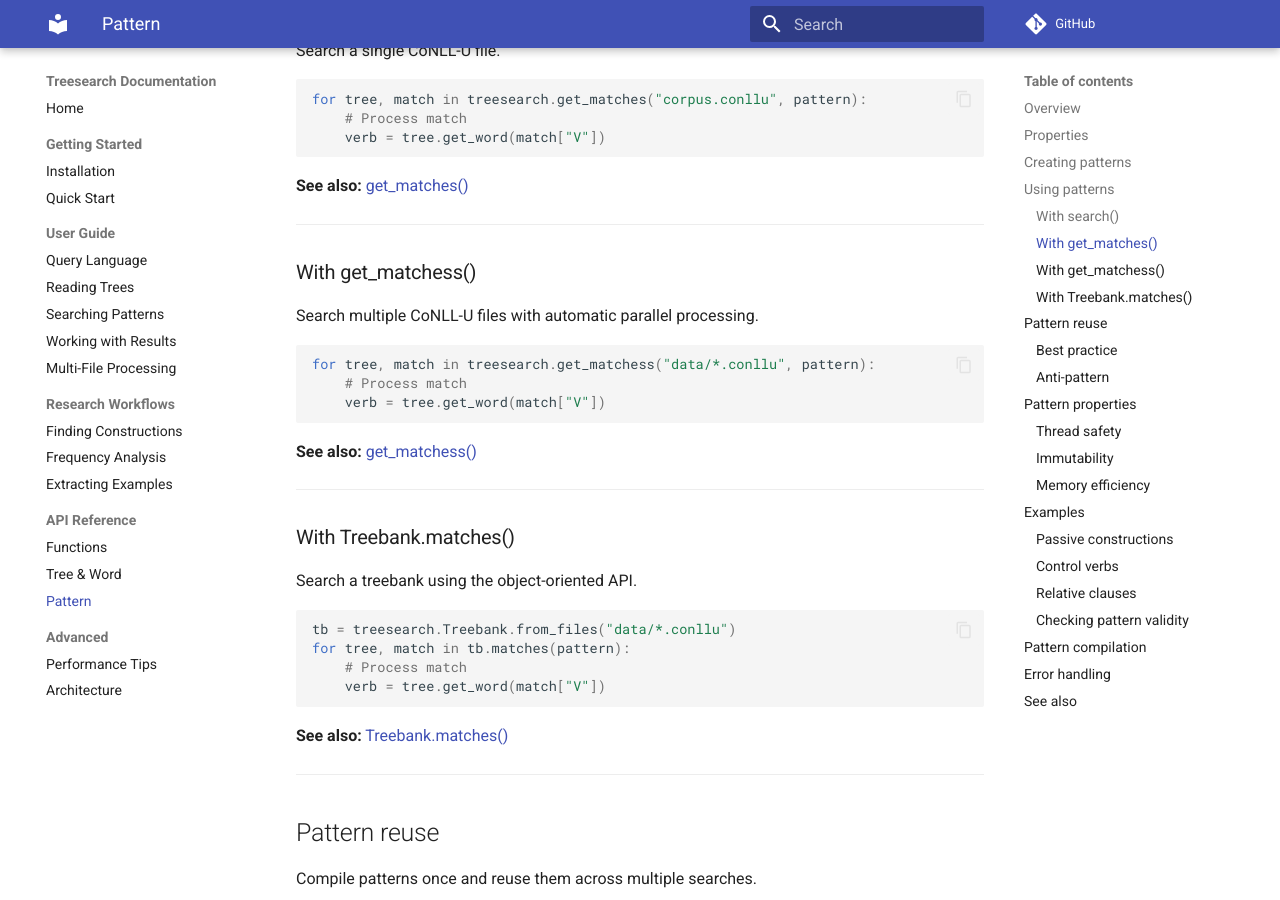
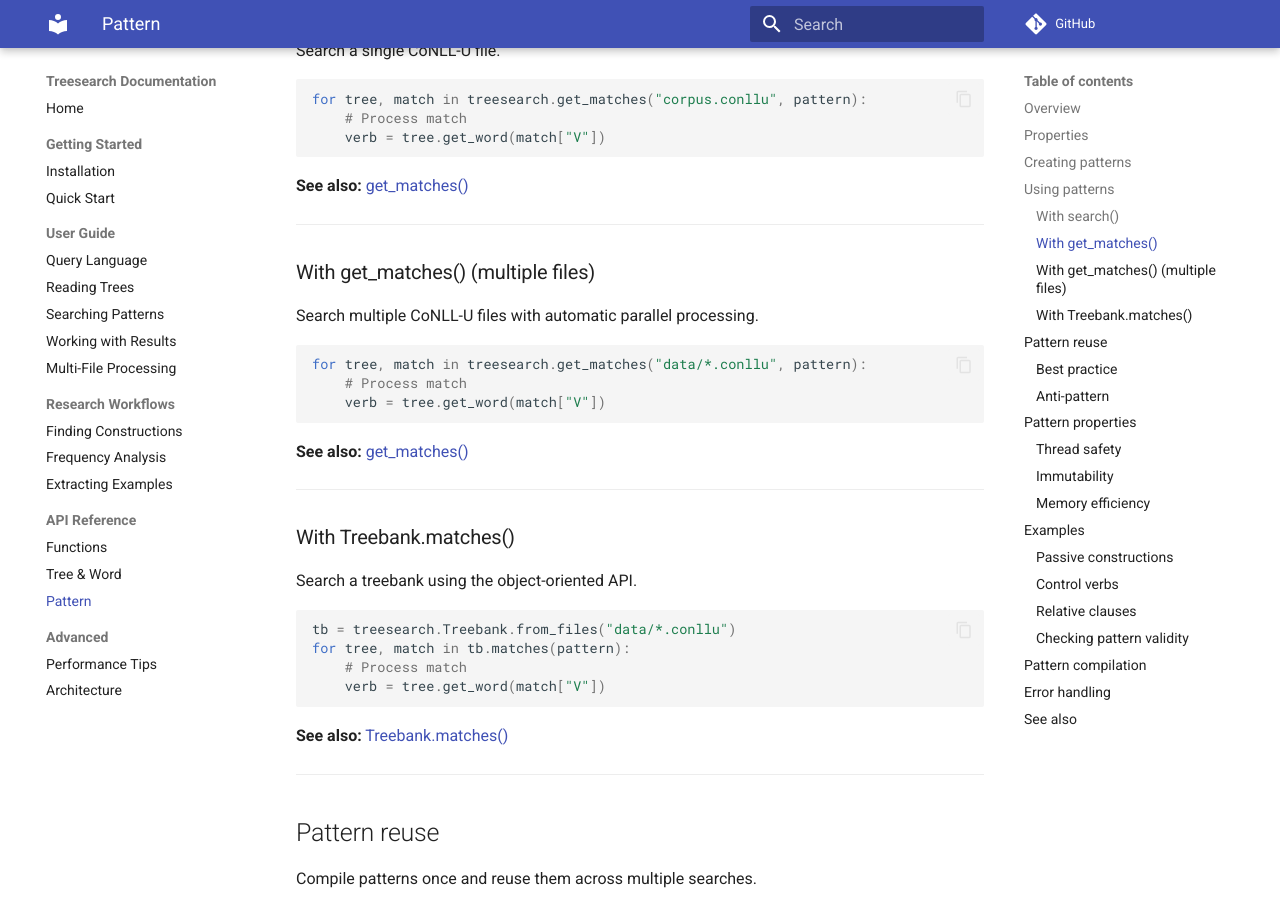
Before and after one commit to rmalouf/treesearch, an MkDocs documentation site: the page built from docs/api/pattern.md, in a window 1280 px wide and 900 px high, scrolled down 1504 px. Built offline with MkDocs 1.6.1 and Material for MkDocs 9.7.7, drawn with Linux system fonts in a browser that asks for light colours; comment, search, counter and statistics services are not loaded; some of the changed text lies outside the part shown.

Commit message:
Fix documentation typos and add type hints
- Fix typo 'get_matchess' -> 'get_matches' in pattern.md
- Fix incorrect return type for search() in functions.md (list, not Iterator)
- Update remaining old API references in CLAUDE.md, API.md, and planning docs
- Add type hints to __init__.py (open, from_string, get_trees, get_matches)
- Add treesearch.pyi stub file for PyO3 extension module with complete type annotations

````diff
--- a/docs/api/pattern.md
+++ b/docs/api/pattern.md
@@ -74,17 +74,17 @@
 
 ---
 
-### With get_matchess()
+### With get_matches() (multiple files)
 
 Search multiple CoNLL-U files with automatic parallel processing.
 
 ```python
-for tree, match in treesearch.get_matchess("data/*.conllu", pattern):
+for tree, match in treesearch.get_matches("data/*.conllu", pattern):
     # Process match
     verb = tree.get_word(match["V"])
 ```
 
-**See also:** [get_matchess()](functions.md#get_matchess)
+**See also:** [get_matches()](functions.md#get_matches)
 
 ---
 
@@ -209,7 +209,7 @@
     }
 """)
 
-for tree, match in treesearch.get_matchess("data/*.conllu", help_infinitive):
+for tree, match in treesearch.get_matches("data/*.conllu", help_infinitive):
     main = tree.get_word(match["Main"])
     inf = tree.get_word(match["Inf"])
     print(f"{main.form} ... {inf.form}: {tree.sentence_text}")
@@ -291,5 +291,4 @@
 - [Query language](../guide/query-language.md) - Query syntax reference
 - [search()](functions.md#search) - Using patterns with single trees
 - [get_matches()](functions.md#get_matches) - Using patterns with files
-- [get_matchess()](functions.md#get_matchess) - Using patterns with multiple files
 - [Treebank](treebank.md) - Object-oriented pattern search
````
Also changed, not shown: API.md (+1 -1 lines), CLAUDE.md (+1 -1 lines), docs/api/functions.md (+2 -2 lines), plans/DOCUMENTATION_GUIDE.md (+14 -13 lines), plans/PROJECT_SUMMARY.md (+4 -4 lines), 2 other files.
